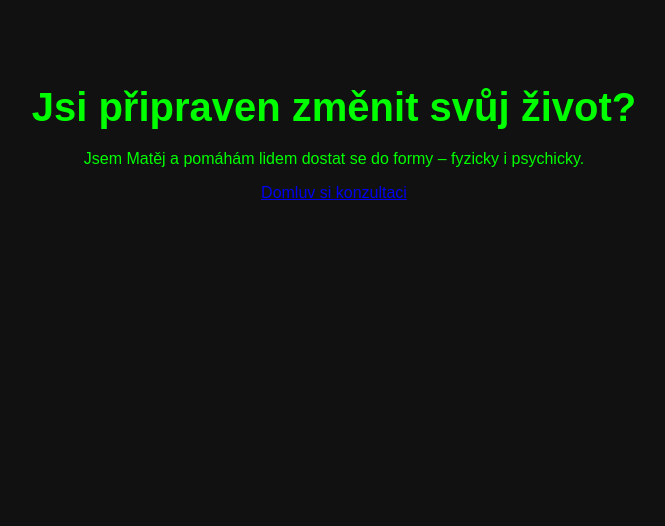
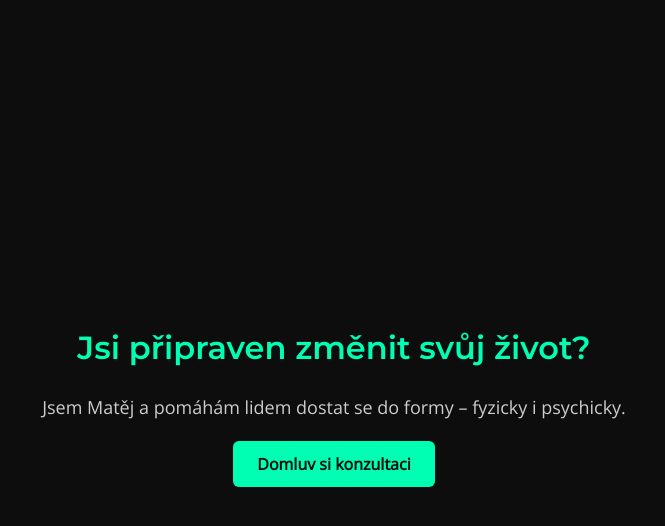
Before and after one commit to matthewcis/cisar.coach, a plain HTML site: page index.html in a window 1280 px wide. Shown: the whole page, without its empty margins (306-971 px from the left). Drawn offline with nearby package versions, Linux system fonts and the light colour scheme.

Commit message:
Update style.css

```diff
--- a/style.css
+++ b/style.css
@@ -1,12 +1,50 @@
+/* Reset stylů */
+* {
+  margin: 0;
+  padding: 0;
+  box-sizing: border-box;
+}
+
 body {
-  font-family: Arial, sans-serif;
-  background-color: #111;
-  color: #0f0;
+  background-color: #0D0D0D;
+  color: #FFFFFF;
+  font-family: 'Open Sans', sans-serif;
+  line-height: 1.6;
+  min-height: 100vh;
+  display: flex;
+  justify-content: center;
+  align-items: center;
+  padding: 30px;
+}
+
+.container {
+  max-width: 600px;
   text-align: center;
-  padding: 50px;
 }
 
 h1 {
-  font-size: 2.5em;
-  margin-bottom: 0.5em;
+  font-family: 'Montserrat', sans-serif;
+  font-size: 32px;
+  color: #00FFB3;
+  margin-bottom: 20px;
 }
+
+p {
+  font-size: 18px;
+  color: #CCCCCC;
+  margin-bottom: 30px;
+}
+
+.btn {
+  background-color: #00FFB3;
+  color: #0D0D0D;
+  text-decoration: none;
+  padding: 12px 24px;
+  font-weight: bold;
+  border-radius: 6px;
+  transition: background-color 0.3s ease;
+}
+
+.btn:hover {
+  background-color: #00d79d;
+}
```
